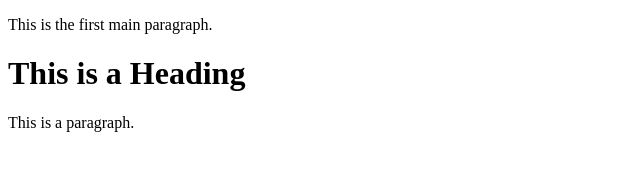
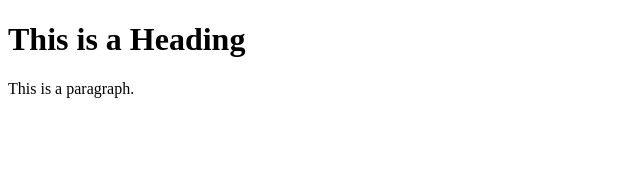
Before and after one commit to sackda75/node-docker, a website: page index.html in a window 1280 px wide. Shown: the whole page, without its empty margins (0-640 px from the left). Drawn offline with Linux system fonts and the light colour scheme.

Commit message:
Update index.html

```diff
--- a/index.html
+++ b/index.html
@@ -4,7 +4,6 @@
 <title>Page Title</title>
 </head>
 <body>
-  <p>This is the first main paragraph.</p>
   <h1>This is a Heading</h1>
   <p>This is a paragraph.</p>
 </body>
```
